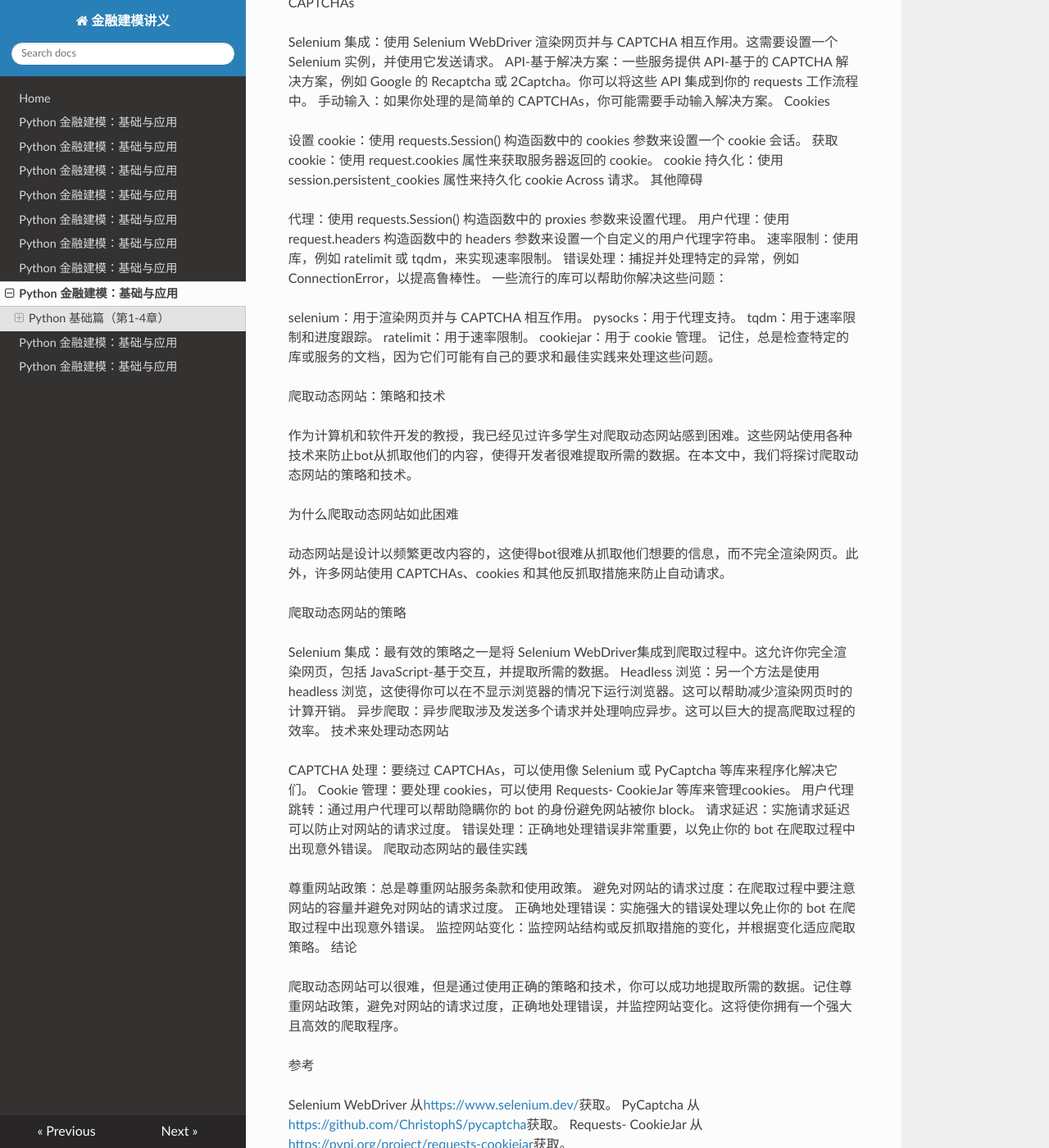
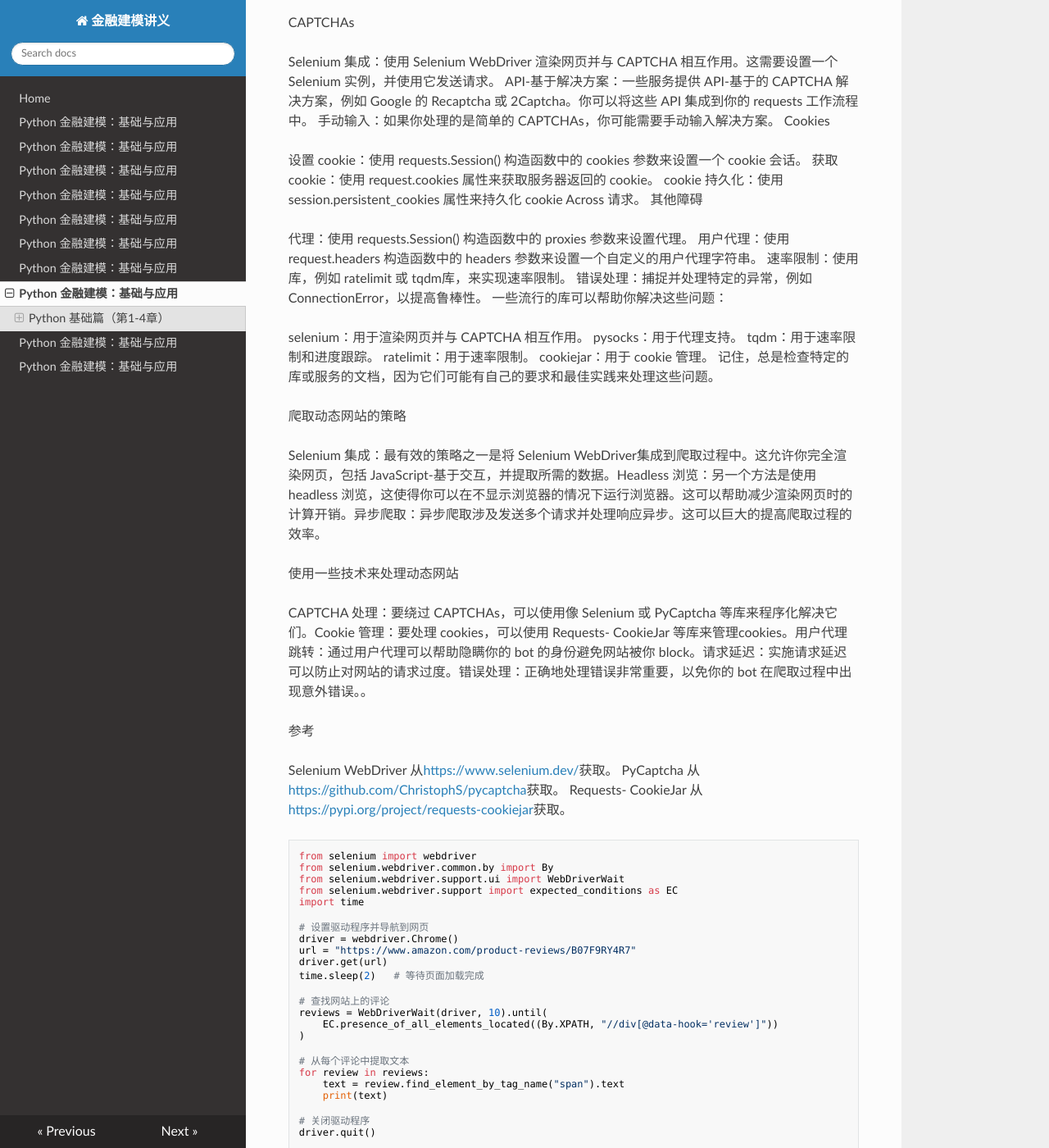
Before and after one commit to sihtyh/draft_textbook, an MkDocs documentation site: the page built from docs/draft_chapter4.md, in a window 1280 px wide and 1400 px high, scrolled down 30822 px. Shown: the whole window at 82% size. Built offline with MkDocs 1.6.1, drawn with Linux system fonts in a browser that asks for light colours; nearby versions of some CDN libraries; some of the changed text lies outside the part shown.

Commit message:
Add files via upload

````diff
--- a/docs/draft_chapter4.md
+++ b/docs/draft_chapter4.md
@@ -379,7 +379,6 @@ df_concat = pd.concat([df1, df2], axis=1)
 df_concat = pd.concat([df1, df2], keys=['DataFrame1', 'DataFrame2'])
 ```
 
-
 ##### 4.2.4 reshape 和 Pivot 表操作
 
 Pandas 提供了 melt 函数将我们的数据从**宽格式转换到长格式**，这在分析时更有用处。
@@ -432,7 +431,6 @@ print(df_multi)
 df_long = df_multi.stack().reset_index(name='Values')
 print(df_long)
 ```
-
 
 ##### 4.2.5 pandas数据预处理案例
 
@@ -1392,8 +1390,6 @@ print(' Crawling complete!')
 
 ##### 4.6.2 Requests 使用简介
 
-requests 发送 HTTP 请求和响应，requests 中的 JSON 和 XML 数据处理，Selenium 是什么？为什么需要它?
-
 Requests库提供了多种方式来发送请求，包括 GET、POST、PUT 和 DELETE 等方法。下面是一个简单的示例：
 
 ```python
@@ -1482,9 +1478,7 @@ from selenium import webdriver
 browser= webdriver.Firefox()
 ```
 
-以上程序如果能够打开一个新的firefox浏览器窗口，则说明已经安装成功。
-
-然后，可以使用 Selenium 来创建一个浏览器实例：
+以上程序如果能够打开一个新的firefox浏览器窗口，则说明已经安装成功。然后，可以使用 Selenium 来创建一个浏览器实例：
 
 ```python
 from selenium import webdriver
@@ -1507,7 +1501,7 @@ for item in result:
     print(item.get_text())
 ```
 
-Selenium 基本操作：导航、交互和爬虫
+###### Selenium 基本操作：导航、交互和爬虫
 
 Selenium 可以与 requests 库组合使用，用于爬虫和数据采集等。以下是一个简单的示例：
 
@@ -1551,7 +1545,7 @@ print(data)
 
 ##### 4.6.4 网络爬虫高级主题
 
-1. "爬取动态网站：策略和技术"
+1. 爬取动态网站：策略和技术
 2. 存储和处理大规模数据"
 3. "处理 CAPTCHAs、cookies 和其他障碍"
 
@@ -1571,7 +1565,7 @@ cookie 持久化：使用 session.persistent_cookies 属性来持久化 cookie A
 
 代理：使用 requests.Session() 构造函数中的 proxies 参数来设置代理。
 用户代理：使用 request.headers 构造函数中的 headers 参数来设置一个自定义的用户代理字符串。
-速率限制：使用 库，例如 ratelimit 或 tqdm，来实现速率限制。
+速率限制：使用 库，例如 ratelimit 或 tqdm库，来实现速率限制。
 错误处理：捕捉并处理特定的异常，例如 ConnectionError，以提高鲁棒性。
 一些流行的库可以帮助你解决这些问题：
 
@@ -1582,35 +1576,13 @@ ratelimit：用于速率限制。
 cookiejar：用于 cookie 管理。
 记住，总是检查特定的库或服务的文档，因为它们可能有自己的要求和最佳实践来处理这些问题。
 
-爬取动态网站：策略和技术
-
-作为计算机和软件开发的教授，我已经见过许多学生对爬取动态网站感到困难。这些网站使用各种技术来防止bot从抓取他们的内容，使得开发者很难提取所需的数据。在本文中，我们将探讨爬取动态网站的策略和技术。
-
-为什么爬取动态网站如此困难
-
-动态网站是设计以频繁更改内容的，这使得bot很难从抓取他们想要的信息，而不完全渲染网页。此外，许多网站使用 CAPTCHAs、cookies 和其他反抓取措施来防止自动请求。
-
 爬取动态网站的策略
 
-Selenium 集成：最有效的策略之一是将 Selenium WebDriver集成到爬取过程中。这允许你完全渲染网页，包括 JavaScript-基于交互，并提取所需的数据。
-Headless 浏览：另一个方法是使用 headless 浏览，这使得你可以在不显示浏览器的情况下运行浏览器。这可以帮助减少渲染网页时的计算开销。
-异步爬取：异步爬取涉及发送多个请求并处理响应异步。这可以巨大的提高爬取过程的效率。
-技术来处理动态网站
-
-CAPTCHA 处理：要绕过 CAPTCHAs，可以使用像 Selenium 或 PyCaptcha 等库来程序化解决它们。
-Cookie 管理：要处理 cookies，可以使用 Requests- CookieJar 等库来管理cookies。
-用户代理跳转：通过用户代理可以帮助隐瞒你的 bot 的身份避免网站被你 block。
-请求延迟：实施请求延迟可以防止对网站的请求过度。
-错误处理：正确地处理错误非常重要，以免止你的 bot 在爬取过程中出现意外错误。
-爬取动态网站的最佳实践
-
-尊重网站政策：总是尊重网站服务条款和使用政策。
-避免对网站的请求过度：在爬取过程中要注意网站的容量并避免对网站的请求过度。
-正确地处理错误：实施强大的错误处理以免止你的 bot 在爬取过程中出现意外错误。
-监控网站变化：监控网站结构或反抓取措施的变化，并根据变化适应爬取策略。
-结论
-
-爬取动态网站可以很难，但是通过使用正确的策略和技术，你可以成功地提取所需的数据。记住尊重网站政策，避免对网站的请求过度，正确地处理错误，并监控网站变化。这将使你拥有一个强大且高效的爬取程序。
+Selenium 集成：最有效的策略之一是将 Selenium WebDriver集成到爬取过程中。这允许你完全渲染网页，包括 JavaScript-基于交互，并提取所需的数据。Headless 浏览：另一个方法是使用 headless 浏览，这使得你可以在不显示浏览器的情况下运行浏览器。这可以帮助减少渲染网页时的计算开销。异步爬取：异步爬取涉及发送多个请求并处理响应异步。这可以巨大的提高爬取过程的效率。
+
+使用一些技术来处理动态网站
+
+CAPTCHA 处理：要绕过 CAPTCHAs，可以使用像 Selenium 或 PyCaptcha 等库来程序化解决它们。Cookie 管理：要处理 cookies，可以使用 Requests- CookieJar 等库来管理cookies。用户代理跳转：通过用户代理可以帮助隐瞒你的 bot 的身份避免网站被你 block。请求延迟：实施请求延迟可以防止对网站的请求过度。错误处理：正确地处理错误非常重要，以免你的 bot 在爬取过程中出现意外错误。。
 
 参考
 
@@ -1753,7 +1725,7 @@ alllink.to_excel('./testallink.xlsx')
 * 中国资本市场法定信息披露平台：巨潮资讯网、中证网、中国证券网、证券时报网、中国资本证券网
 * https://xinpi.cs.com.cn/index.html   中证网
 * http://www.cninfo.com.cn   巨潮资讯网
-* https://xinpi.cnstock.com/p/jyts_gg?stockcode=000001###  中国证券网（上海证券报）
+* https://xinpi.cnstock.com/p/jyts_gg?stockcode=000001 中国证券网（上海证券报）
 * http://www.stcn.com/xinpi/index.html  证券时报网
 * http://xinpi.zqrb.cn/newsList.html  中国资本证券网（证券日报）
 
````
Also changed, not shown: other parts of docs/draft_chapter4.md (+12 -12 lines).
